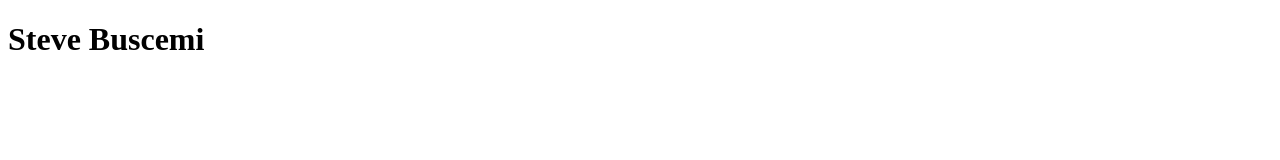
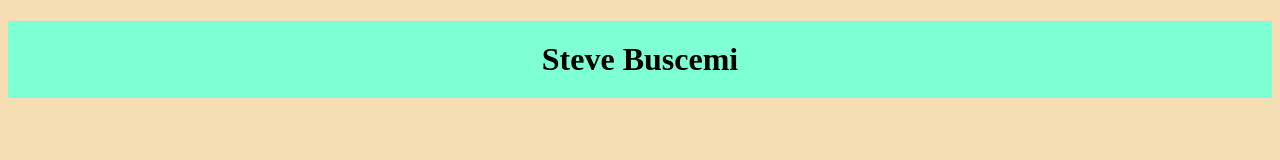
Before and after one commit to jackholmes97/steve_buscemi_website, a plain HTML site: page index.html in a window 1280 px wide. Drawn offline with Linux system fonts and the light colour scheme.

Commit message:
add style.css, connect to index.html

```diff
--- a/index.html
+++ b/index.html
@@ -1,6 +1,7 @@
 <!DOCTYPE html>
 <html lang="en">
   <head>
+    <link rel="stylesheet" href="style.css" />
     <title>My Steve Buscemi Website</title>
   </head>
   <body>
--- /dev/null
+++ b/style.css
@@ -0,0 +1,8 @@
+body {
+    background: wheat;
+}
+h1 {
+    text-align: center;
+    background-color: aquamarine;
+    padding: 20px;
+}
```
